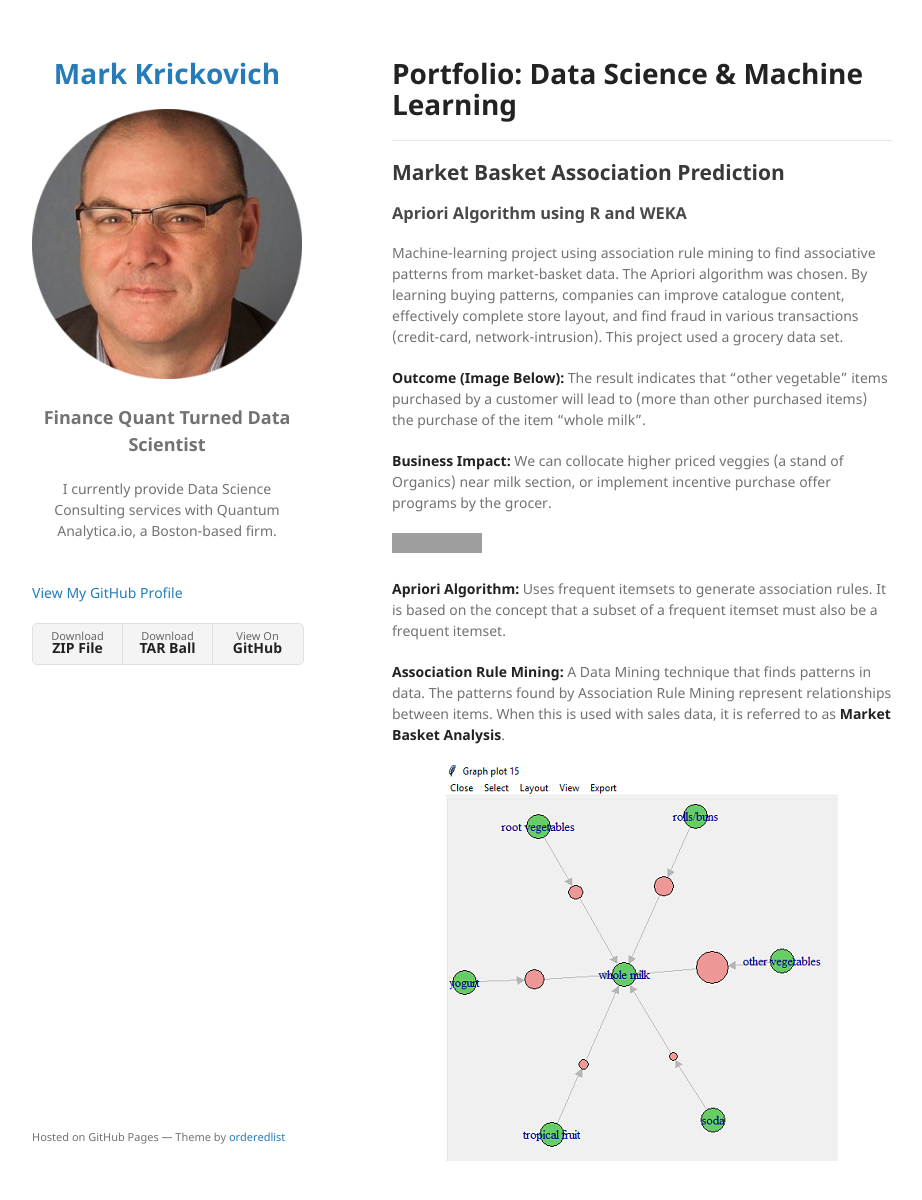
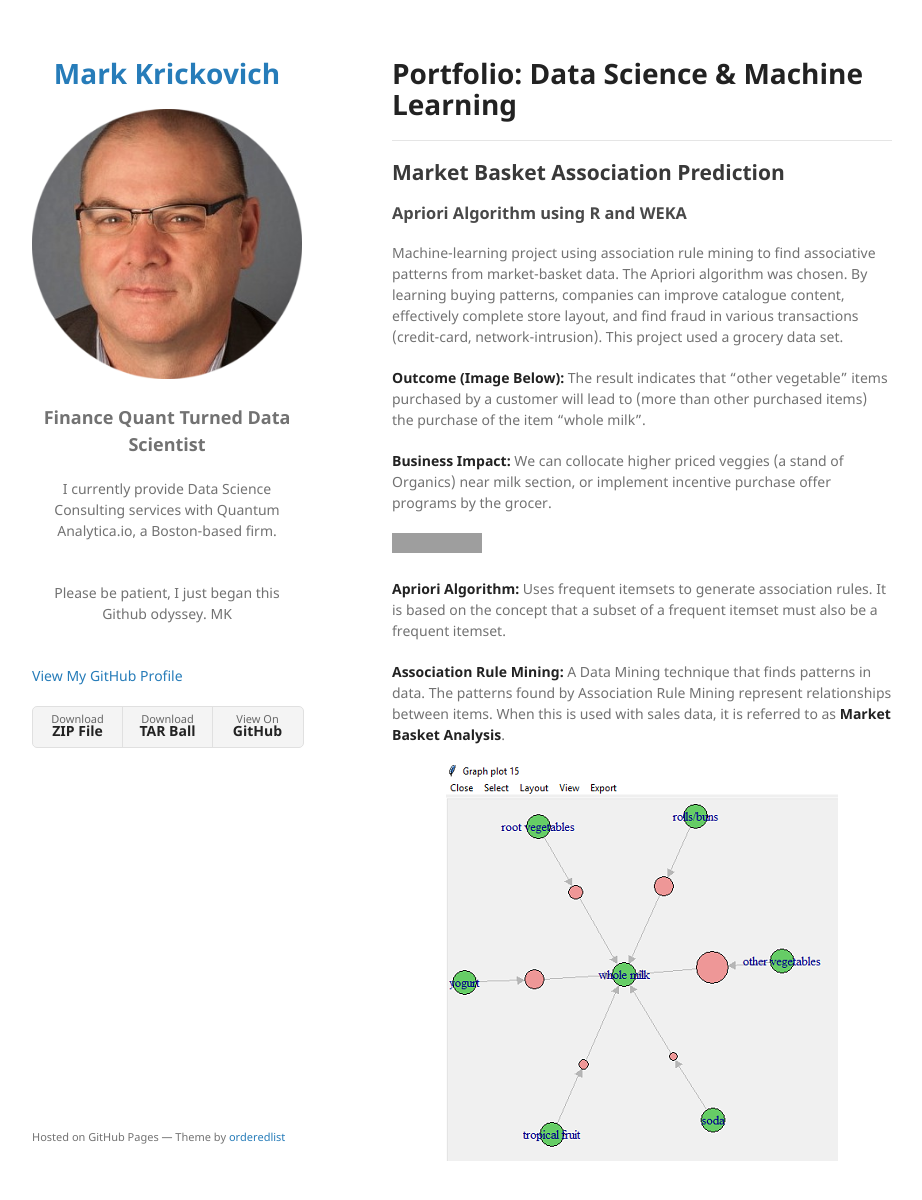
Before and after one commit to MarkKrickovich/MarkKrickovich.github.io, a Jekyll site: the page built from index.md, in a window 1280 px wide and 1216 px high. Shown: the top 1200 px of the window, without its empty margins (178-1100 px from the left). Built offline with Jekyll 4.4.1, drawn with Linux system fonts in a browser that asks for light colours; our own code applies the rules of GitHub Pages for plain Markdown files; grey boxes are pictures that could not be loaded.

Commit message:
Update _config.yml

```diff
--- a/_config.yml
+++ b/_config.yml
@@ -12,6 +12,11 @@ description:
    <br><br>
    </p>
 
+   <p align="center">
+   Please be patient, I just began this Github odyssey. MK
+   <br><br>
+   </p>
+
 [My LinkedIn Profile]: https://www.linkedin.com/in/markkrickovich/
 show_downloads: true
 google_analytics:
```
